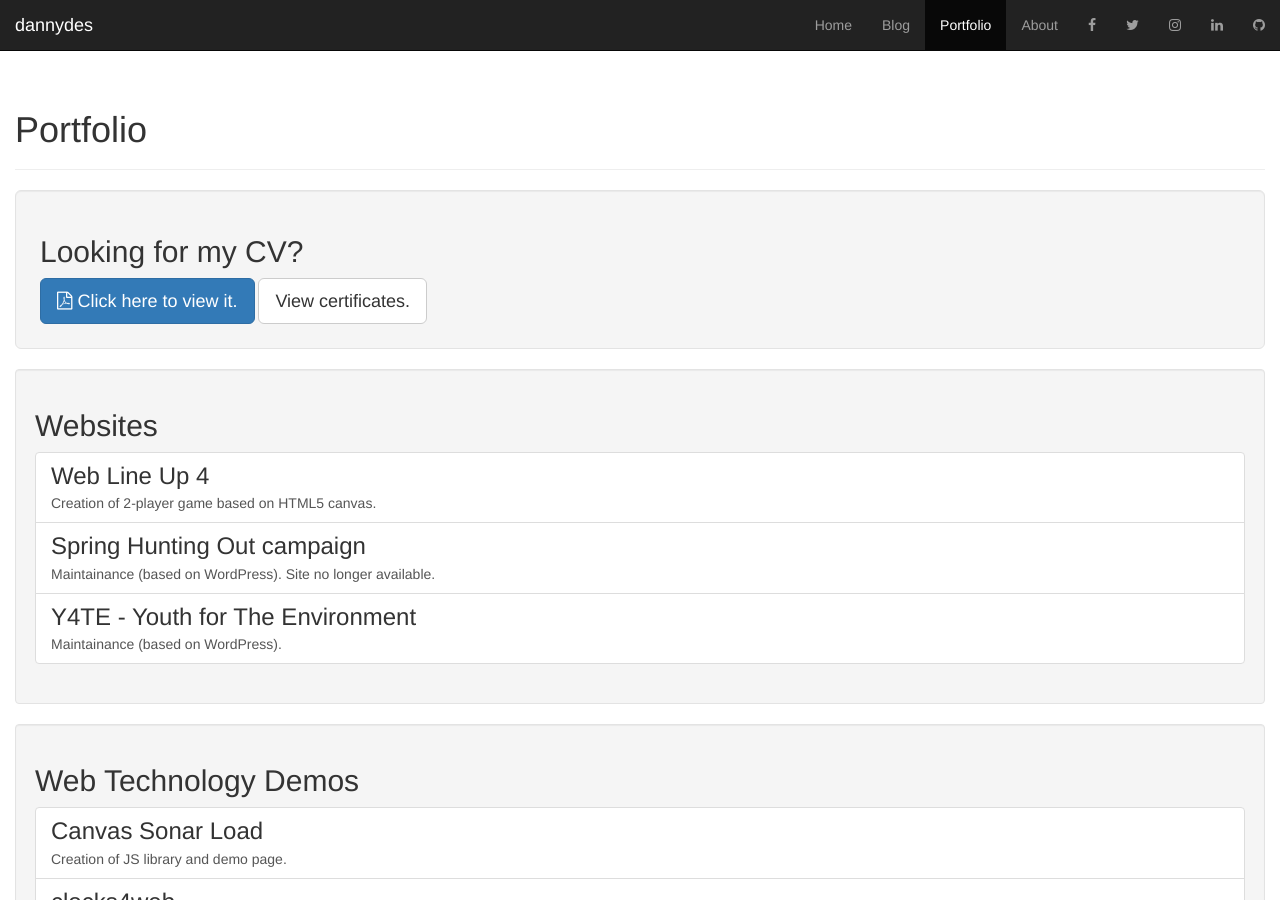
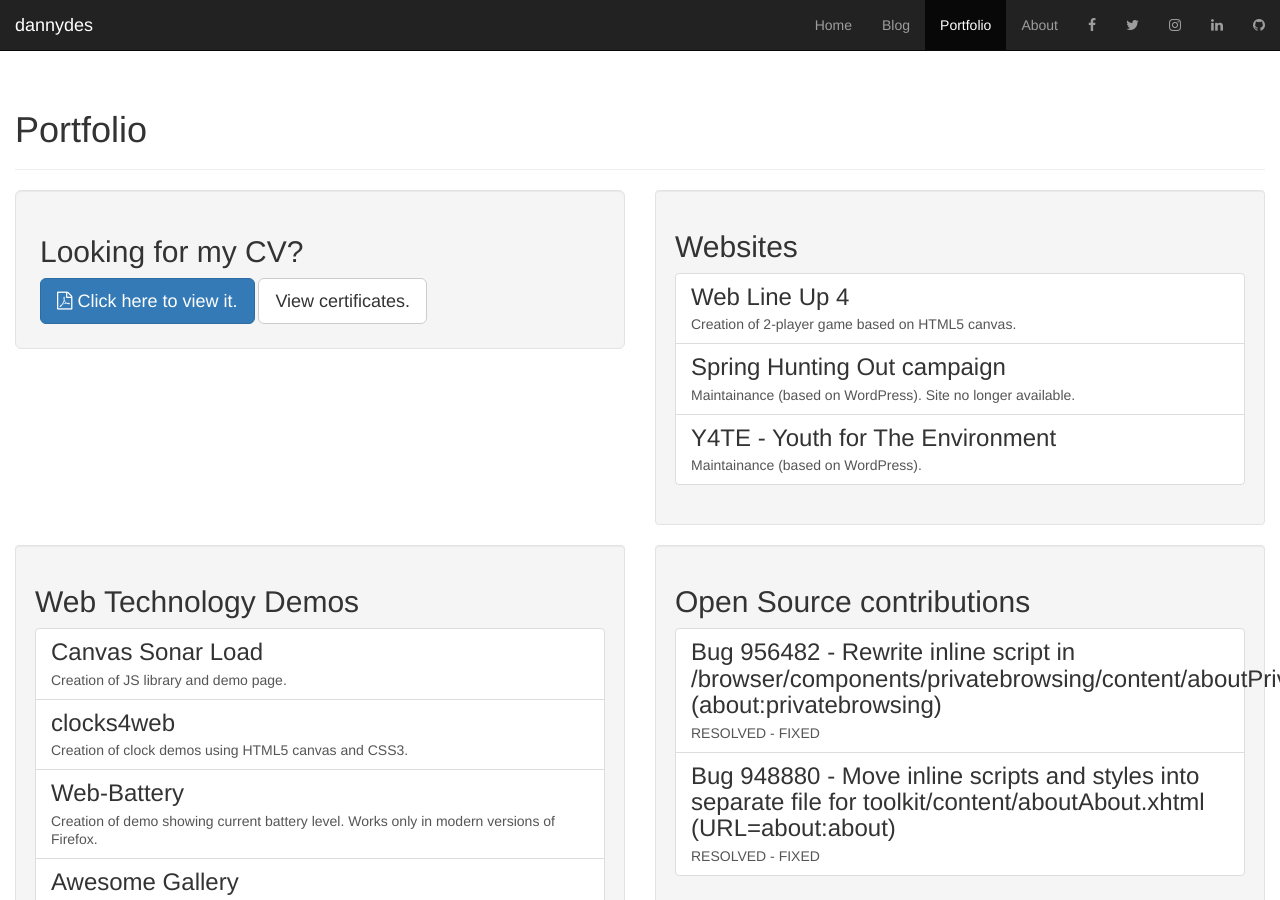
Before and after one commit to dannydes/dannydes.github.io, a Jekyll site: the page built from portfolio/index.html, in a window 1280 px wide and 900 px high. Built offline with Jekyll 4.4.1, drawn with Linux system fonts in a browser that asks for light colours; nearby versions of some CDN libraries.

Commit message:
portfolio new layout

```diff
--- a/portfolio/index.html
+++ b/portfolio/index.html
@@ -4,12 +4,15 @@
 image: danieldesira.jpg
 ---
 
+<div class="row">
+	<div class="col-md-6 col-xs-12">
 		<div class="well well-lg">
 			<h2>Looking for my CV?</h2>
 			<a class="btn btn-primary btn-lg" href="{{ site.url }}/resources/cv.pdf" role="button"><i class="fa fa-file-pdf-o"></i> Click here to view it.</a>
 			<a class="btn btn-default btn-lg" href="certificates" role="button">View certificates.</a>
 		</div>
-
+	</div>
+	<div class="col-md-6 col-xs-12">
 		<div class="well">
 			<h2>Websites</h2>
 			<div class="list-group">
@@ -27,7 +30,10 @@
 				</a>
 			</div>
 		</div>
-
+	</div>
+</div>
+<div class="row">
+	<div class="col-md-6 col-xs-12">
 		<div class="well">
 			<h2>Web Technology Demos</h2>
 			<div class="list-group">
@@ -49,7 +55,8 @@
 				</a>
 			</div>
 		</div>
-
+	</div>
+	<div class="col-md-6 col-xs-12">
 		<div class="well">
 			<h2>Open Source contributions</h2>
 			<div class="list-group">
@@ -63,7 +70,10 @@
 				</a>
 			</div>
 		</div>
-
+	</div>
+</div>
+<div class="row">
+	<div class="col-md-6 col-xs-12">
 		<div class="well">
 			<h2>Dissertation</h2>
 			<p>RPL is a traffic management system aimed for use by road planning authorities in order to minimise the negative effects of
@@ -71,16 +81,22 @@
 			<a class="btn btn-default" href="{{ site.url }}/resources/paper.pdf" role="button"><i class="fa fa-file-pdf-o"></i> Read the paper</a>
 			<a class="btn btn-default" href="https://github.com/dannydes/fyp/tree/sliced" target="_blank" role="button"><i class="fa fa-github"></i> Fork the repo</a>
 		</div>
-
+	</div>
+	<div class="col-md-6 col-xs-12">
 		<div class="well">
 			<h2>WP Quick Page Importer (unapproved plugin)</h2>
 			<p>This WordPress plugin is intended to allow upload of files when FTP credentials are not known.</p>
 			<a class="btn btn-default" href="{{ site.url }}/resources/wp-quick-page-importer.zip" role="button"><i class="fa fa-file-zip-o"></i> Download</a>
 			<a class="btn btn-default" href="https://github.com/dannydes/wp-quick-page-importer" target="_blank" role="button"><i class="fa fa-github"></i> Fork the repo</a>
 		</div>
-
+	</div>
+</div>
+<div class="row">
+	<div class="col-md-6 col-xs-12">
 		<div class="well well-sm">
 			<h2>Firefox Add-ons</h2>
 			<p>Following the link below, you'll find some goodies I made for Firefox users.</p>
 			<a class="btn btn-default" href="https://addons.mozilla.org/en-US/firefox/user/goodguydan/" target="_blank"><i class="fa fa-firefox"></i> Check them out!</a>
 		</div>
+	</div>
+</div>
```
Lines whose indentation alone changed are shown as unchanged.
